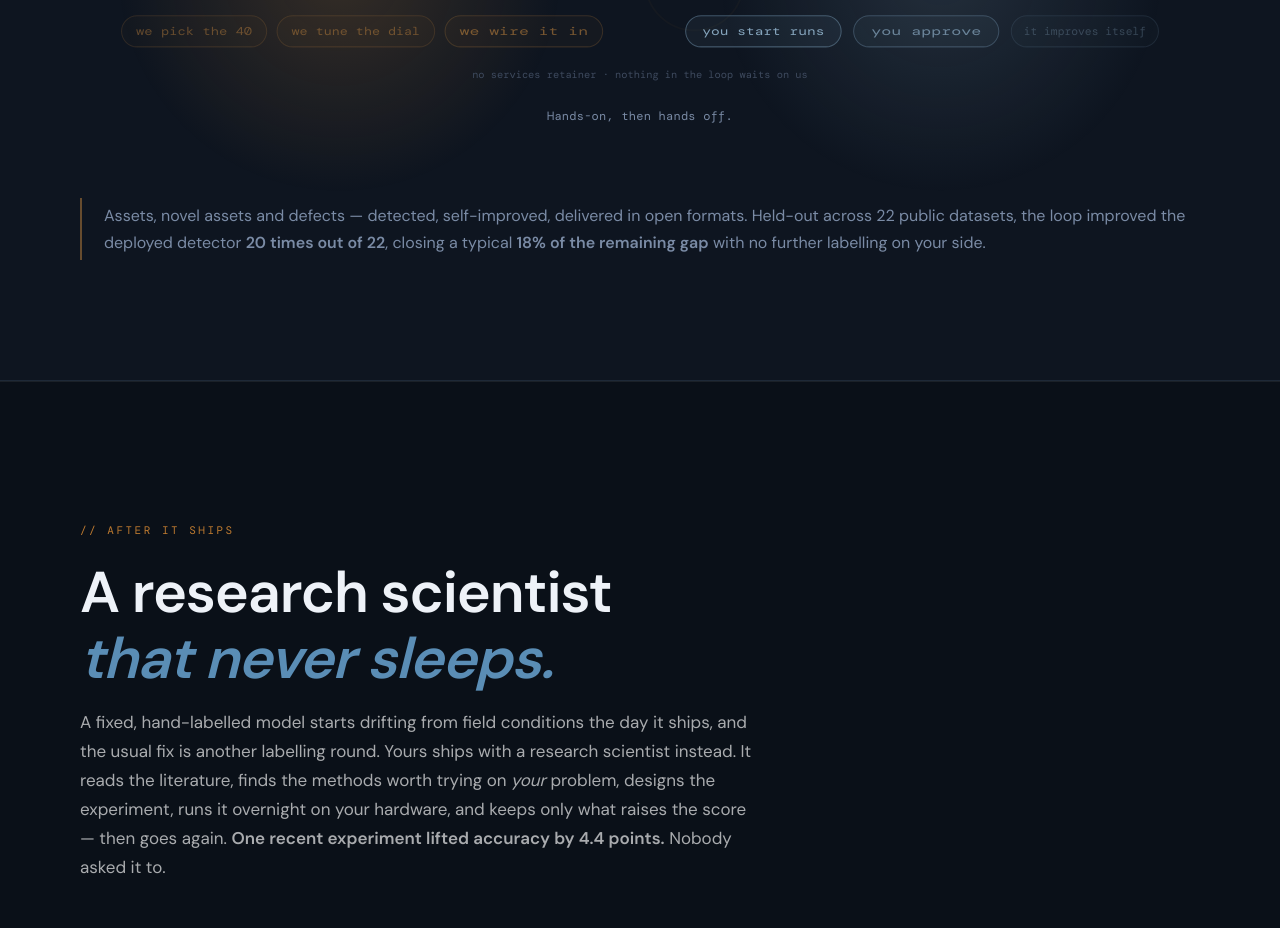
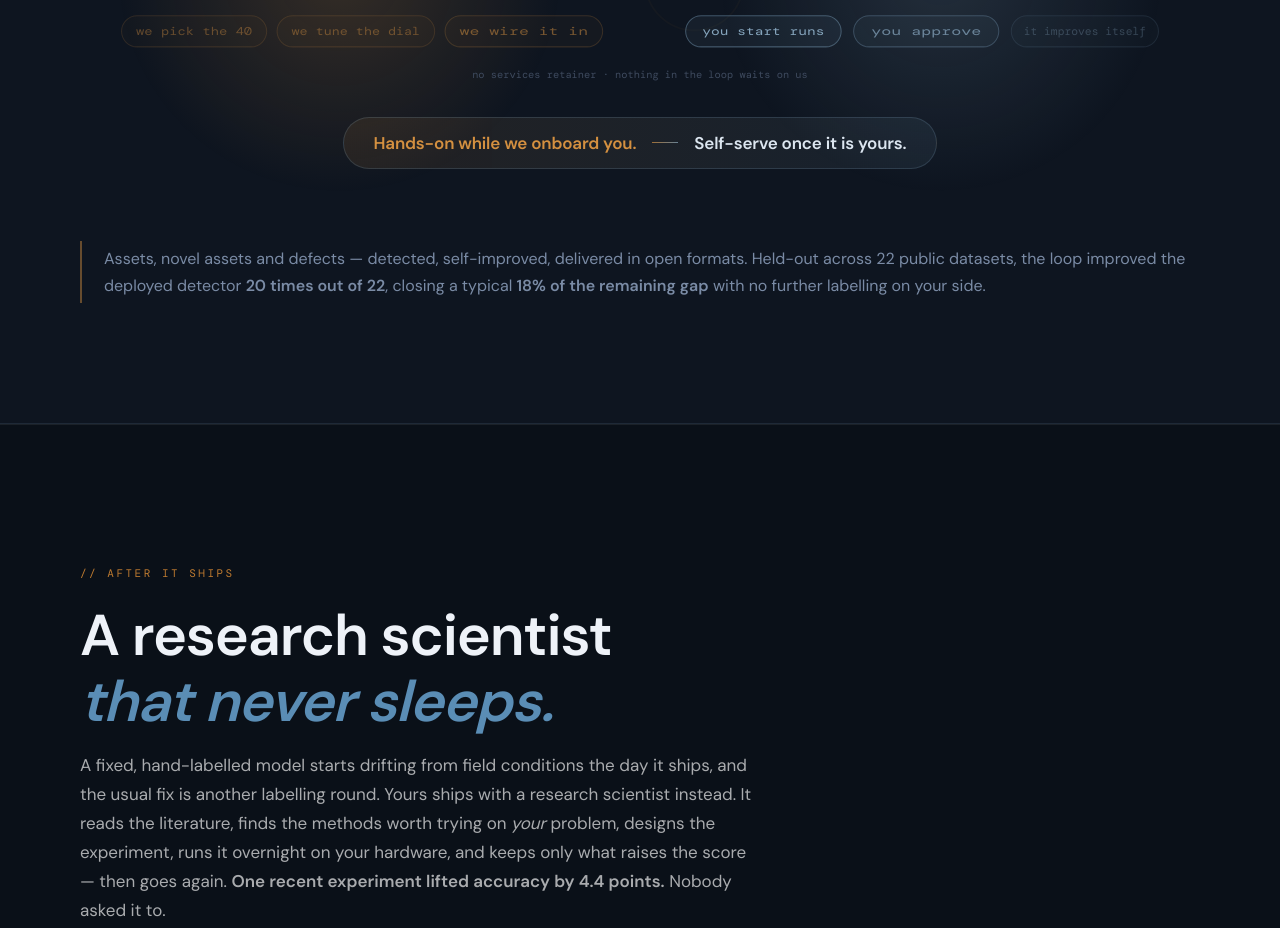
Before and after one commit to umang-sh/visorvolt-site, a plain HTML site: page index.html in a window 1280 px wide. Shown: the part 6139-7067 px from the top of the page. Drawn offline with nearby package versions, Linux system fonts and the light colour scheme; a web font is replaced by a local one.

Commit message:
Promote the handover caption to a highlighted line
Text restored as written; it was the treatment that needed work. It now
sits below the graphic as a pill in 17px sans rather than 12px muted mono,
split two-tone to echo the diagram — the onboarding half in orange, the
self-serve half in near-white, with a gradient rule between them carrying
the eye across the same handover the graphic animates.

Co-Authored-By: Claude Opus 5 (1M context) <noreply@anthropic.com>

```diff
--- a/css/styles.css
+++ b/css/styles.css
@@ -1487,8 +1487,23 @@ footer{
 .handfig{margin:44px 0 8px;padding:0;scroll-margin-top:90px}
 .handsvg{width:100%;height:auto;display:block;overflow:visible}
 .handfig figcaption{
-  margin-top:12px;font-family:var(--mono);font-size:12px;
-  color:var(--muted);letter-spacing:.02em;text-align:center;
+  margin:22px auto 0;padding:14px 30px;
+  display:flex;align-items:center;justify-content:center;gap:16px;flex-wrap:wrap;
+  width:fit-content;max-width:100%;
+  border:1px solid rgba(140,180,210,.18);border-radius:999px;
+  background:linear-gradient(90deg,rgba(212,144,64,.10),rgba(140,180,210,.08));
+  font-family:var(--sans);font-size:17px;line-height:1.3;letter-spacing:-.01em;text-align:center;
+}
+.handfig figcaption b{font-weight:600}
+.handfig .hc-us{color:var(--orange-lt)}
+.handfig .hc-you{color:#DCE6F0}
+.handfig .hc-sep{
+  flex:0 0 auto;width:26px;height:1px;
+  background:linear-gradient(90deg,var(--orange-lt),var(--slate));opacity:.7;
+}
+@media(max-width:620px){
+  .handfig figcaption{font-size:15px;padding:12px 20px;gap:8px}
+  .handfig .hc-sep{width:100%;height:1px}
 }
 .h-you{opacity:.42}
 .h-cb .h-chip{opacity:.32}
--- a/index.html
+++ b/index.html
@@ -574,7 +574,7 @@
           <g class="h-tok"><circle r="13" fill="#D49040" opacity=".16"/><circle r="6.5" fill="#D49040" opacity=".4"/><circle r="3.6" fill="#F5C98A"/></g>
         </g>
       </svg>
-      <figcaption>Hands-on, then hands off.</figcaption>
+      <figcaption><b class="hc-us">Hands-on while we onboard you.</b><span class="hc-sep" aria-hidden="true"></span><b class="hc-you">Self-serve once it is yours.</b></figcaption>
     </figure>
 
     <div class="how-proof reveal"><span id="flywheel"></span>
@@ -728,7 +728,7 @@
         </div>
         <div class="wf-right">
           <h3 class="wf-title">We stand it up. Then it runs without us.</h3>
-          <p class="wf-desc">Our engineers deploy forward, on your site, and get it running on your imagery and your hardware. After that both halves &mdash; the labelling flywheel and the research scientist &mdash; are <strong>agents your own team operates</strong>: start a run, review what it proposes, promote what you accept. <strong>It is designed to run without us</strong>, and it improves on its own rather than on a services contract. <span class="wf-fine">Hands-on, then hands off. <a href="#handover">See the handover &rarr;</a></span></p>
+          <p class="wf-desc">Our engineers deploy forward, on your site, and get it running on your imagery and your hardware. After that both halves &mdash; the labelling flywheel and the research scientist &mdash; are <strong>agents your own team operates</strong>: start a run, review what it proposes, promote what you accept. <strong>It is designed to run without us</strong>, and it improves on its own rather than on a services contract. <span class="wf-fine">Hands-on while we onboard you; self-serve once it is yours. <a href="#handover">See the handover &rarr;</a></span></p>
         </div>
       </div>
       <div class="wf-row reveal">
```
